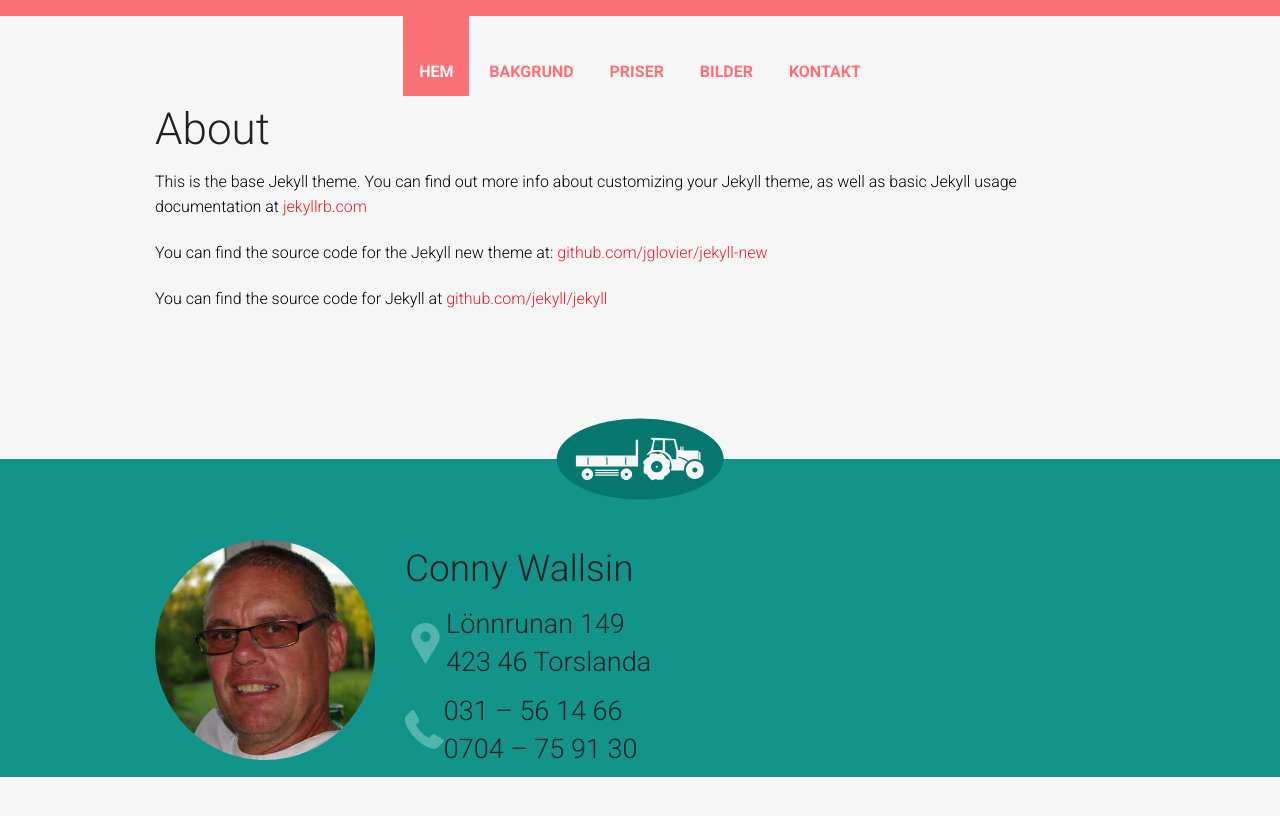
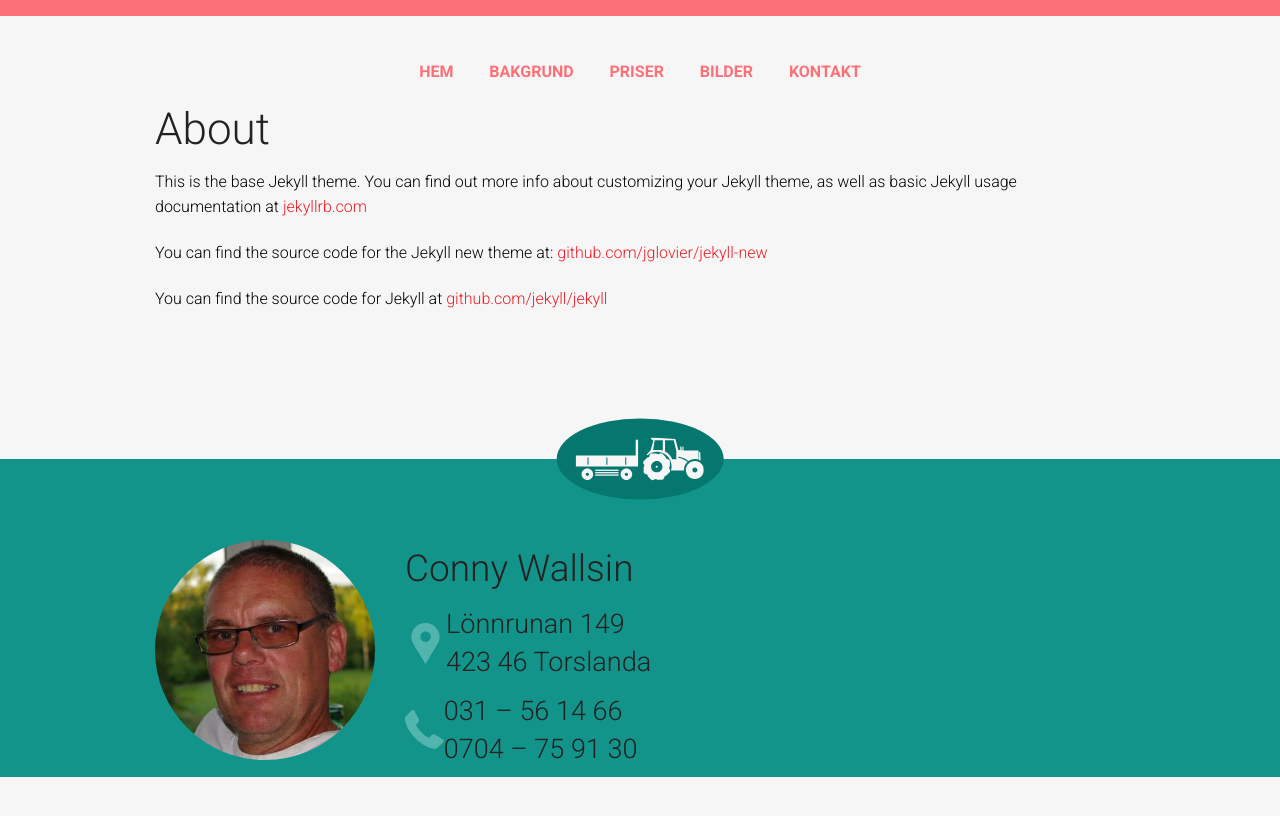
Before and after one commit to CalvinMcGee/wallsin.se, a Jekyll site: the page built from index.html, in a window 1280 px wide. Shown: the top 816 px of the page. Built offline with Jekyll 4.4.1, drawn with Linux system fonts in a browser that asks for light colours.

Commit message:
Lägger till active klass om man är på aktuell sida.

```diff
--- a/_includes/header.html
+++ b/_includes/header.html
@@ -1,20 +1,22 @@
+{% assign current = page.url | downcase | split: '/' %}
+
 <header class="page-header">
   <nav class="row">
     <ul class="menu">
       <li class="menu--item">
-        <a href="{{ site.baseurl }}/" class="menu--link active">Hem</a>
+        <a href="{{ site.baseurl }}/" class="menu--link{% if current[1] == 'index.html' %} active{% endif %}">Hem</a>
       </li>
       <li class="menu--item">
-        <a href="{{ site.baseurl }}/bakgrund/" class="menu--link">Bakgrund</a>
+        <a href="{{ site.baseurl }}/bakgrund/" class="menu--link{% if current[1] == 'bakgrund' %} active{% endif %}">Bakgrund</a>
       </li>
       <li class="menu--item">
-        <a href="{{ site.baseurl }}/priser/" class="menu--link">Priser</a>
+        <a href="{{ site.baseurl }}/priser/" class="menu--link{% if current[1] == 'priser' %} active{% endif %}">Priser</a>
       </li>
       <li class="menu--item">
-        <a href="{{ site.baseurl }}/bilder/" class="menu--link">Bilder</a>
+        <a href="{{ site.baseurl }}/bilder/" class="menu--link{% if current[1] == 'bilder' %} active{% endif %}">Bilder</a>
       </li>
       <li class="menu--item">
-        <a href="{{ site.baseurl }}/kontakt/" class="menu--link">Kontakt</a>
+        <a href="{{ site.baseurl }}/kontakt/" class="menu--link{% if current[1] == 'kontakt' %} active{% endif %}">Kontakt</a>
       </li>
     </ul>
   </nav>
```
